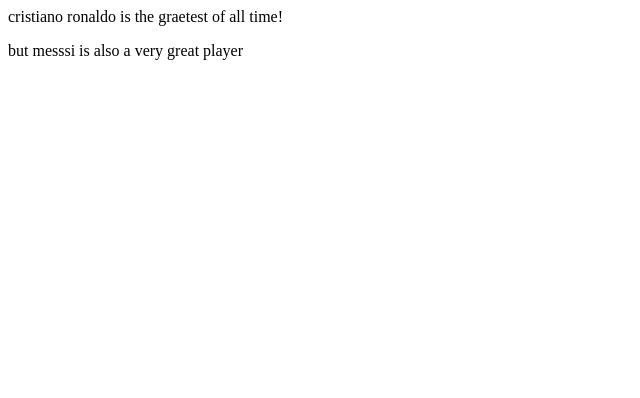
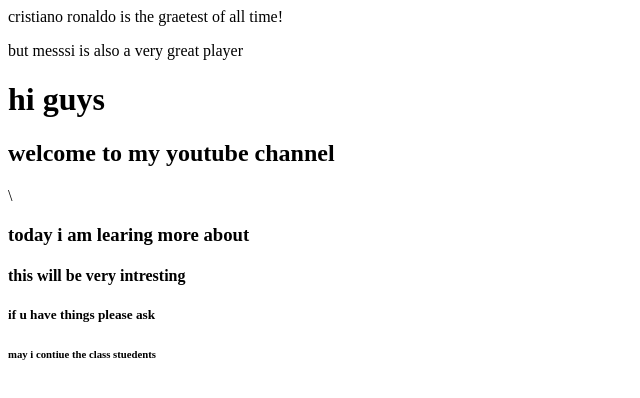
Before and after one commit to trishansmisthegoat/lesson-2-activity-one, a plain HTML site: page index.html in a window 1280 px wide. Shown: the whole page, without its empty margins (0-640 px from the left). Drawn offline with Linux system fonts and the light colour scheme.

Commit message:
hello guys commit

```diff
--- a/index.html
+++ b/index.html
@@ -6,6 +6,12 @@
     <body>
          <p>cristiano ronaldo is the graetest of all time!</p>
          <p>but messsi is also a very great player </p>
+         <h1>hi guys</h1>
+         <h2>welcome to my youtube channel</h2>\
+         <h3>today i am learing more about </h3>
+         <h4>this will be very intresting</h4>
+         <h5>if u have things please ask</h5>
+         <h6>may i contiue the class stuedents</h6>
     </body>
 
     </html>
```
